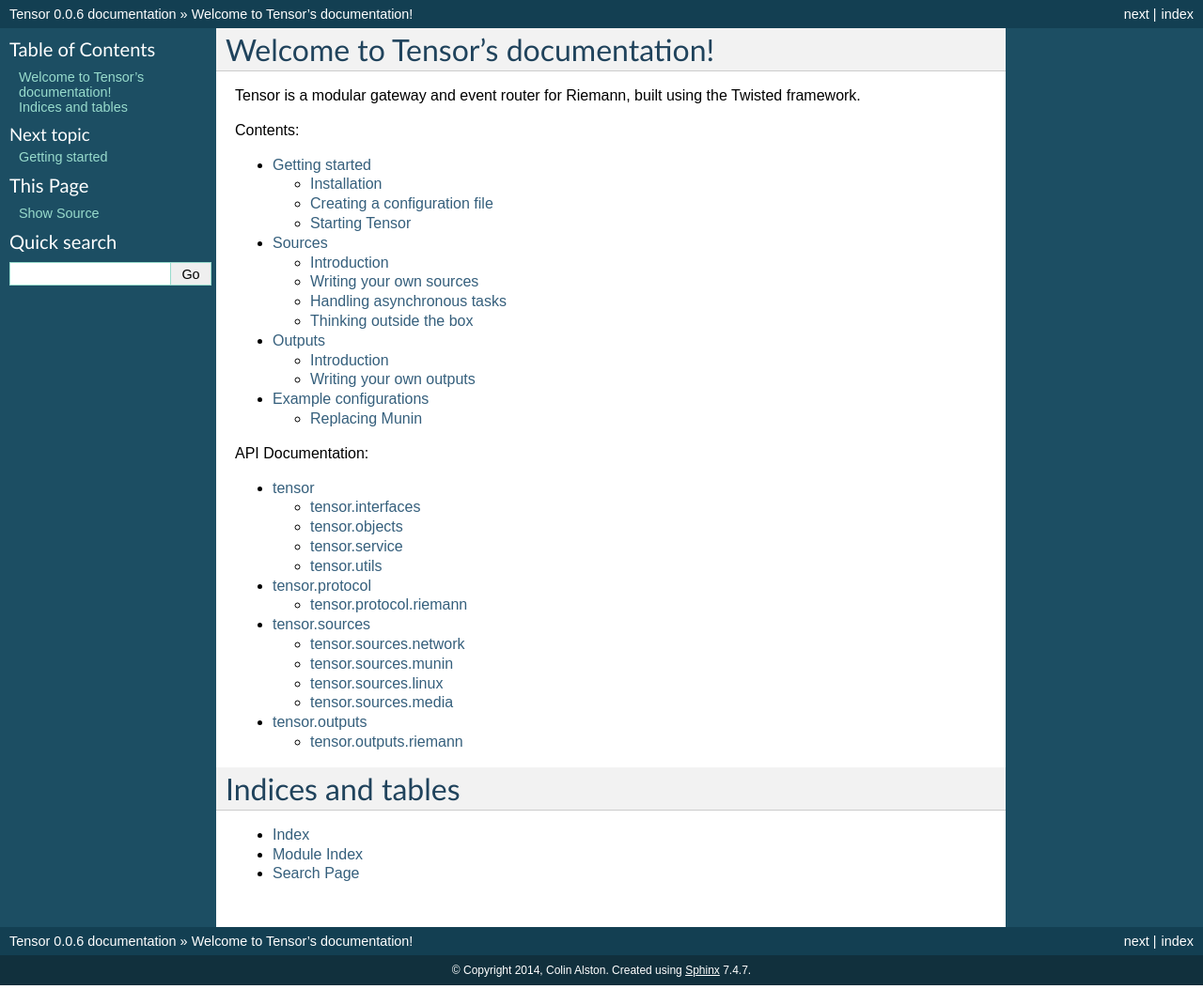
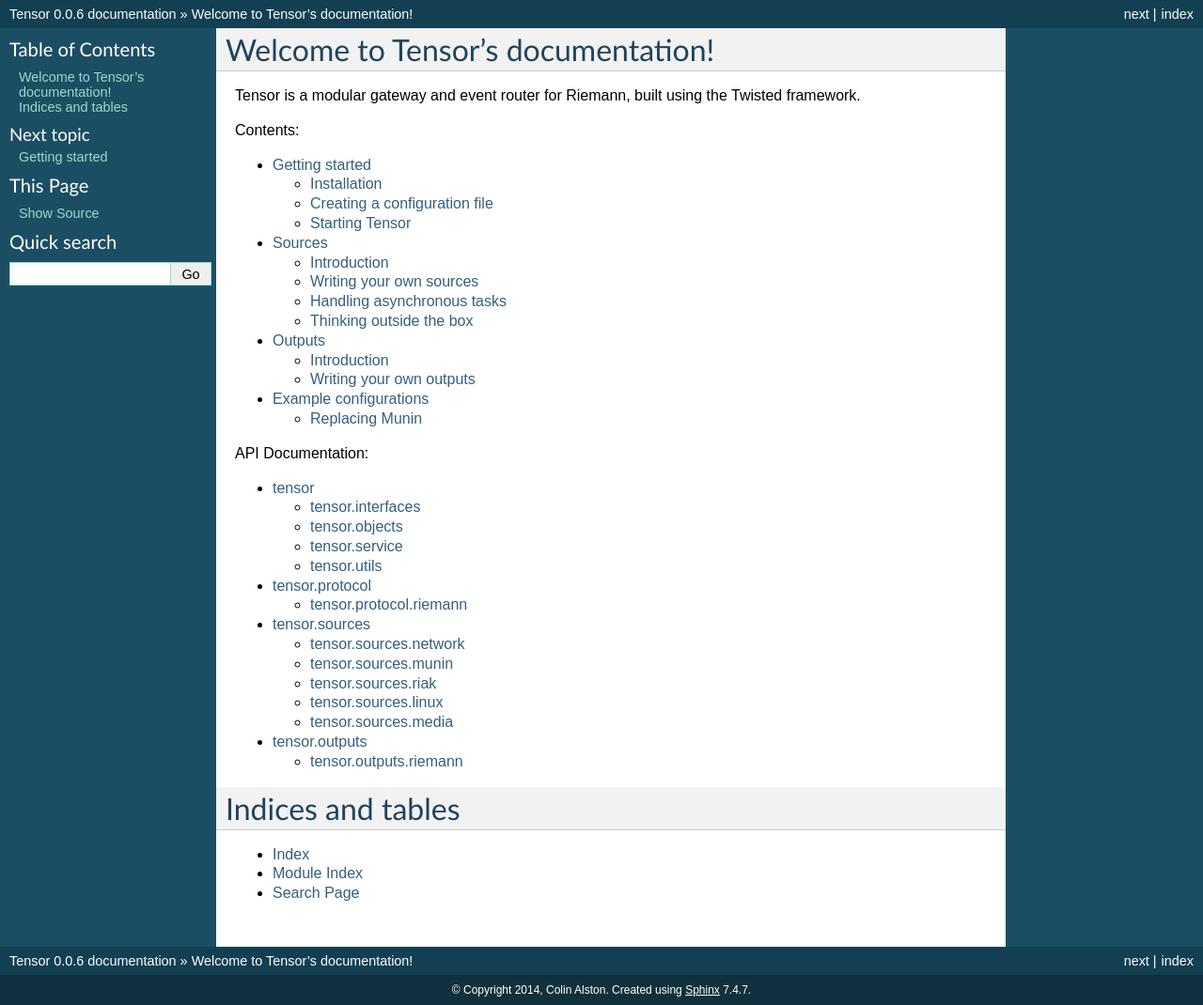
Before and after one commit to calston/tensor, a Sphinx documentation site: the page built from docs/index.rst, in a window 1280 px wide. Shown: the whole page at 94% size. Built offline with Sphinx 7.4.7, drawn with Linux system fonts in a browser that asks for light colours; before the commit the page ends 1049 px from its top, so only the background shows below that.

Commit message:
Add riak source to docs and increment version

```diff
--- a/docs/api/sources.rst
+++ b/docs/api/sources.rst
@@ -12,6 +12,13 @@
 ====================
 
 .. automodule:: tensor.sources.munin
+   :members:
+   :show-inheritance:
+
+tensor.sources.riak
+===================
+
+.. automodule:: tensor.sources.riak
    :members:
    :show-inheritance:
 
--- a/setup.py
+++ b/setup.py
@@ -3,7 +3,7 @@
 
 setup(
     name="tensor",
-    version='0.1.7',
+    version='0.1.12',
     url='http://github.com/calston/tensor',
     license='MIT',
     description="A Twisted based monitoring agent for Riemann",
```
